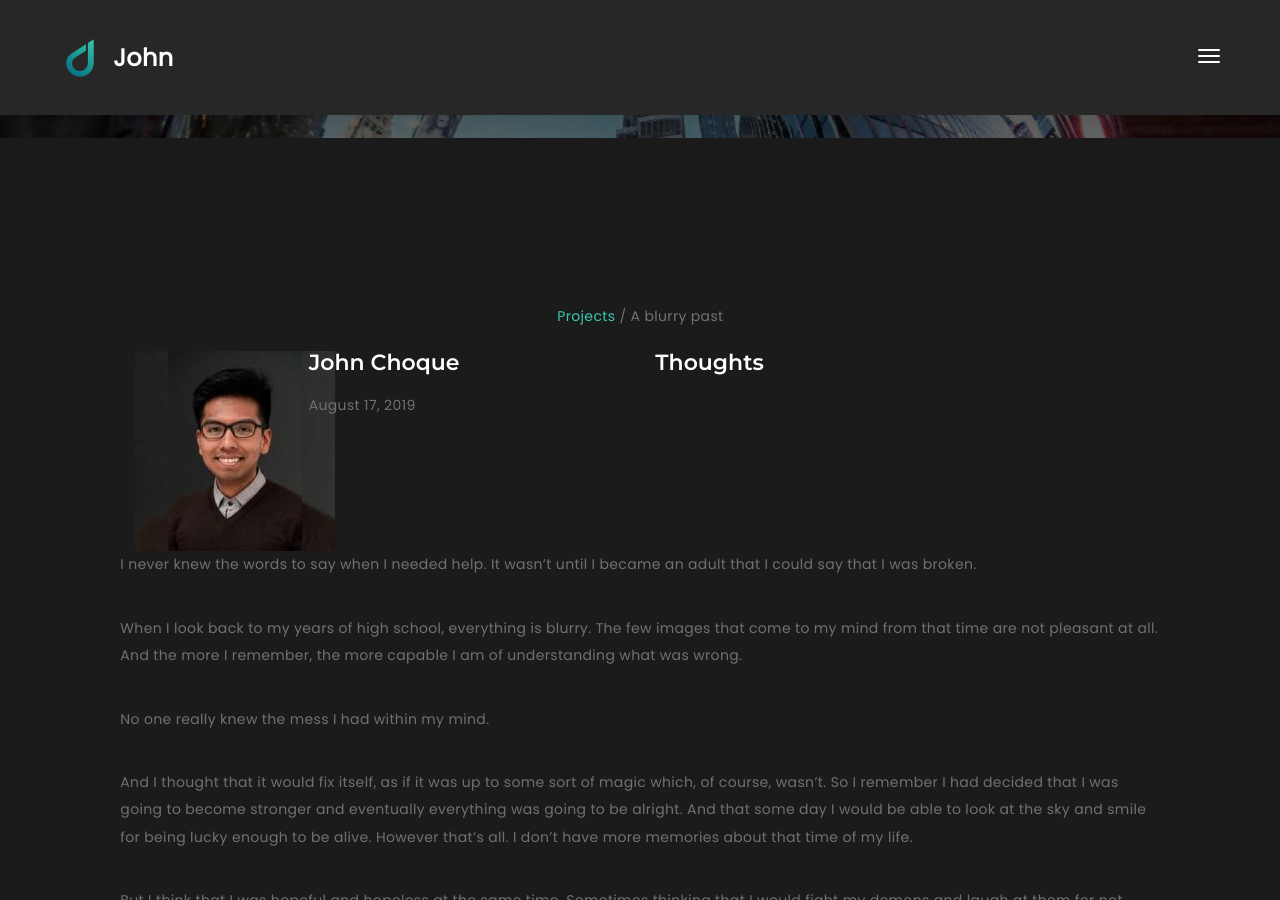
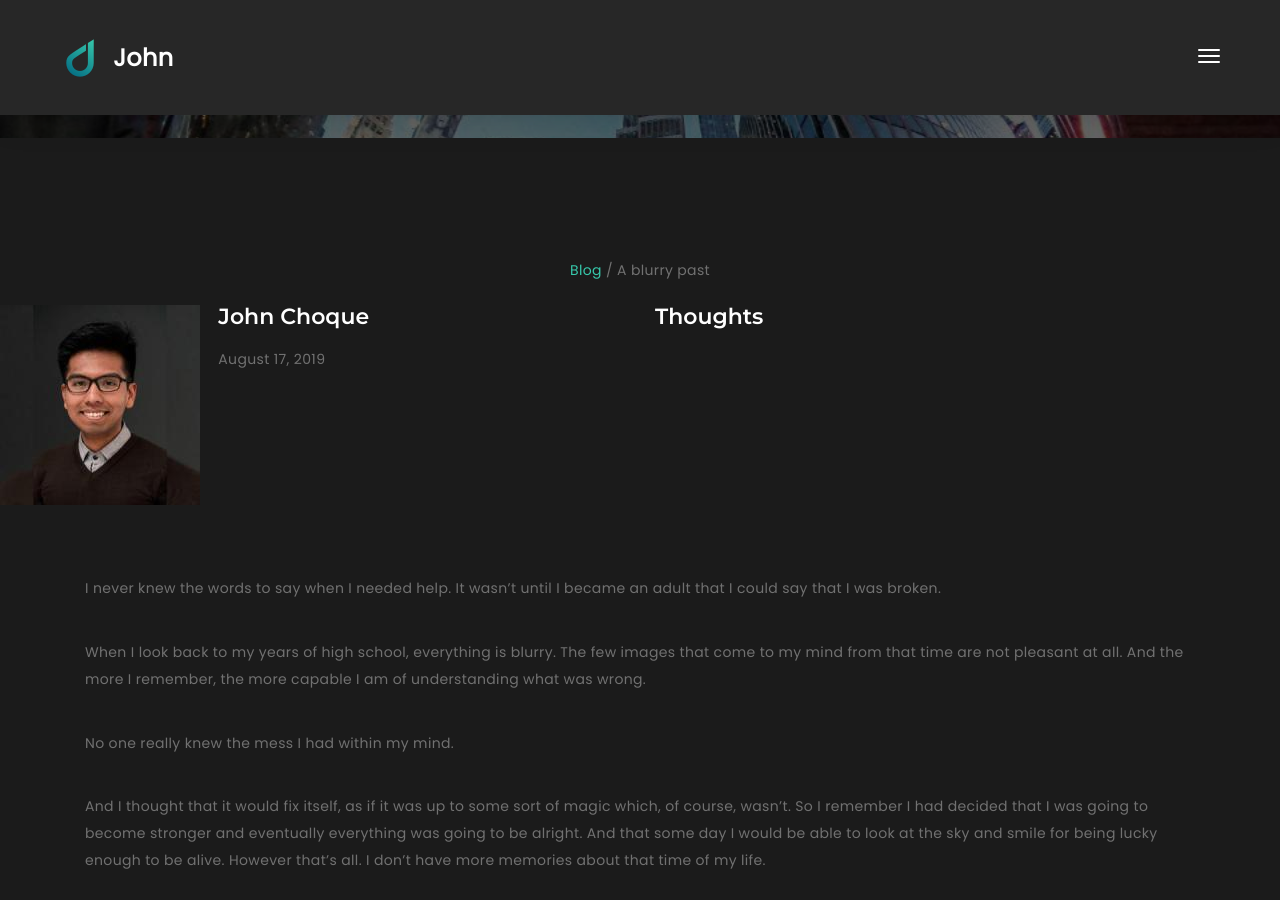
Before and after one commit to thethoughtfulmillennial/thethoughtfulmillennial.github.io, a Jekyll site: the page built from _posts/2019-08-17-a-blurry-past.md, in a window 1280 px wide and 900 px high, scrolled down 312 px. Built offline with Jekyll 4.4.1, drawn with Linux system fonts in a browser that asks for light colours; nearby versions of some CDN libraries; some web fonts are replaced; library files that are not in the unit come from our copies.

Commit message:
Updating layout.

```diff
--- a/_layouts/post.html
+++ b/_layouts/post.html
@@ -7,7 +7,7 @@ layout: default
 <!-- Blog Detail Start -->
 
 
-<div class="" id="content">
+<div class="content">
 	<div id="page1" data-anchor="page1">
 		<div>
 			<div class="section-bg mask half overflow-hidden">
@@ -34,19 +34,11 @@ layout: default
 			</div>
 		</div>
 	</div>
-	<div id="page2" data-anchor="page2" class="pp-scrollable section section-2">
-		<div class="scroll-wrap">
-			<div class="scrollable-content">
-				<div class="vertical-centred">
-					<div class="boxed boxed-inner">
-						<div class="boxed">
-							<div class="container">
-								<div class="intro">
 	<div class="container text-center my-4">
 		<div class="row">
 			<div class="col">
-												<a href="/projects.html" class="blog-nav">
-													<span>Projects</span>
+				<a href="/blog.html" class="blog-nav">
+					<span>Blog</span>
 				</a>
 				<span> / {{ page.title }}</span>
 			</div>
@@ -57,8 +49,7 @@ layout: default
 			<div class="row">
 				<div class="col-md-2">
 					<div class="media-left">
-														<img src="/assets/images/avatar.jpg" class="media-object"
-															alt="avatar">
+						<img src="/assets/images/avatar.jpg" class="media-object" alt="avatar">
 					</div>
 				</div>
 				<div class="col-md-4">
@@ -71,8 +62,10 @@ layout: default
 			</div>
 		</div>
 	</div>
-									<div class="row">
+	<div class="container">
+		<p class="project-detail-text text-center">
 			{{content}}
+		</p>
 	</div>
 	<div class="row">
 		<div class="row">
@@ -114,14 +107,6 @@ layout: default
 			{% endif %}
 		</div>
 	</div>
-								</div>
-							</div>
-						</div>
-					</div>
-				</div>
-			</div>
-		</div>
-	</div>
 	<div id="page4" data-anchor="page4" class="pp-scrollable text-white section section-4">
 		<div class="scroll-wrap">
 			<div class="section-bg mask" style="background-image:url(/assets/images/bg/blog.jpg);"></div>
```
Lines whose indentation alone changed are shown as unchanged.
